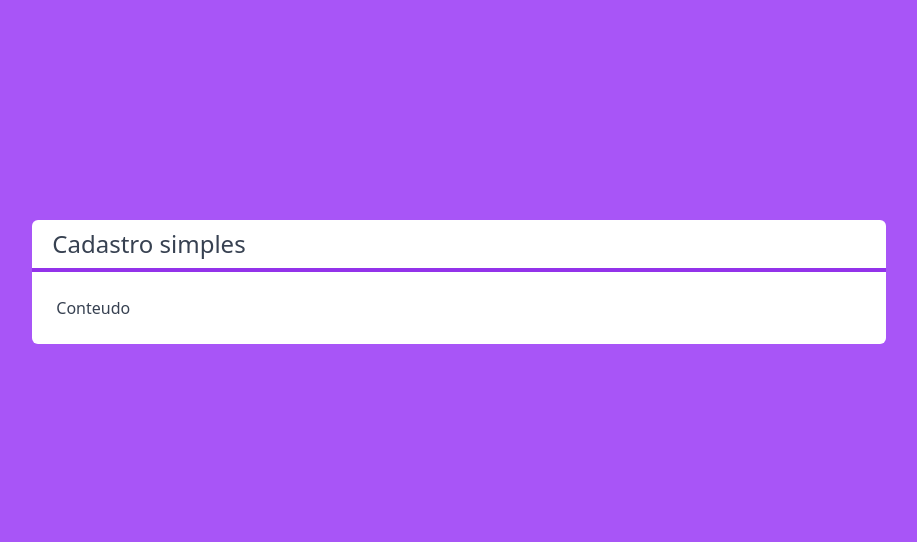
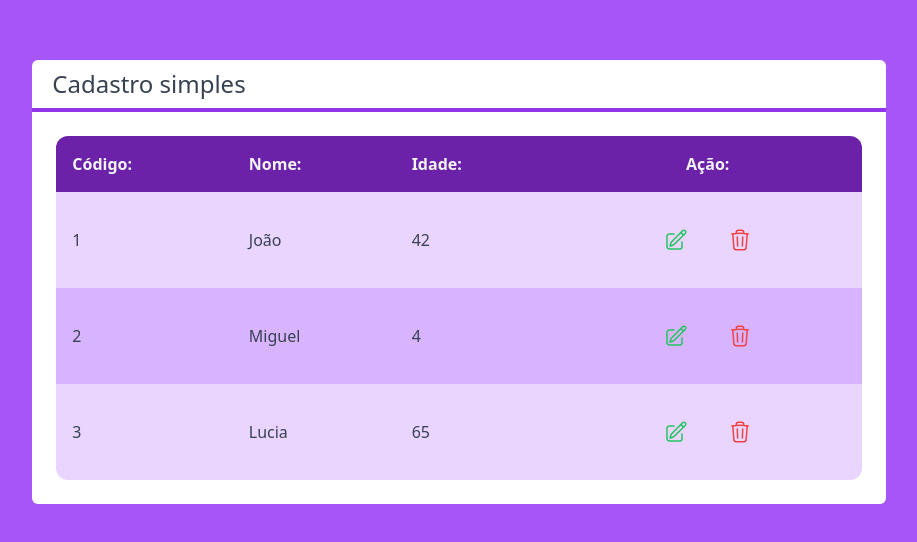
Before and after one commit to DevOpsAds/next-crud-prisma-tailwind-type.., a Next.js app: page / in a window 1280 px wide. Shown: the part 118-660 px from the top of the page, without its empty margins (181-1098 px from the left). Built offline with nearby package versions, Linux system fonts and the light colour scheme.

Commit message:
chore:componente tabela finalizado seguindo para componete botão

```diff
--- /dev/null
+++ b/src/components/Icones.tsx
@@ -0,0 +1,31 @@
+export const IconeEdicao = (
+  <svg
+    xmlns="http://www.w3.org/2000/svg"
+    fill="none"
+    viewBox="0 0 24 24"
+    strokeWidth={1.5}
+    stroke="currentColor"
+    className="w-6 h-6">
+    <path
+      strokeLinecap="round"
+      strokeLinejoin="round"
+      d="M16.862 4.487l1.687-1.688a1.875 1.875 0 112.652 2.652L10.582 16.07a4.5 4.5 0 01-1.897 1.13L6 18l.8-2.685a4.5 4.5 0 011.13-1.897l8.932-8.931zm0 0L19.5 7.125M18 14v4.75A2.25 2.25 0 0115.75 21H5.25A2.25 2.25 0 013 18.75V8.25A2.25 2.25 0 015.25 6H10"
+    />
+  </svg>
+);
+
+export const IconeLixo = (
+  <svg
+    xmlns="http://www.w3.org/2000/svg"
+    fill="none"
+    viewBox="0 0 24 24"
+    strokeWidth={1.5}
+    stroke="currentColor"
+    className="w-6 h-6">
+    <path
+      strokeLinecap="round"
+      strokeLinejoin="round"
+      d="M14.74 9l-.346 9m-4.788 0L9.26 9m9.968-3.21c.342.052.682.107 1.022.166m-1.022-.165L18.16 19.673a2.25 2.25 0 01-2.244 2.077H8.084a2.25 2.25 0 01-2.244-2.077L4.772 5.79m14.456 0a48.108 48.108 0 00-3.478-.397m-12 .562c.34-.059.68-.114 1.022-.165m0 0a48.11 48.11 0 013.478-.397m7.5 0v-.916c0-1.18-.91-2.164-2.09-2.201a51.964 51.964 0 00-3.32 0c-1.18.037-2.09 1.022-2.09 2.201v.916m7.5 0a48.667 48.667 0 00-7.5 0"
+    />
+  </svg>
+);
--- a/src/components/Tabela.tsx
+++ b/src/components/Tabela.tsx
@@ -1,36 +1,77 @@
-interface TabelaProps{
-    id:number;
-    nome:string;
-    email:string;
+import Cliente from "@/core/Cliente";
+import { IconeEdicao, IconeLixo } from "./Icones";
 
+interface TabelaProps {
+  clientes: Cliente[];
+  clienteSelecionado?: (Cliente: Cliente) => void;
+  excluirCliente?: (Cliente: Cliente) => void;
+}
 
+export default function Tabela(props: TabelaProps) {
+  const botoesAcao = props.clienteSelecionado || props.excluirCliente;
+  function renderizarCabecalho() {
+    return (
+      <tr className={`text-left `}>
+        <th className={`p-4`}>Código:</th>
+        <th className={`p-4`}>Nome:</th>
+        <th className={`p-4`}>Idade:</th>
+        {botoesAcao ? <th className={`text-center p-4`}>Ação:</th> : false}
+      </tr>
+    );
+  }
+
+  function renderizarClientes() {
+    return props.clientes?.map((cliente, i) => {
+      return (
+        <tr
+          key={cliente.id}
+          className={`${i % 2 === 0 ? "bg-purple-200" : "bg-purple-300"}`}>
+          <td className={`text-left p-4`}>{cliente.id}</td>
+          <td className={`text-left p-4`}>{cliente.nome}</td>
+          <td className={`text-left p-4`}>{cliente.idade}</td>
+          {renderizarBotoes(cliente)}
+        </tr>
+      );
+    });
+  }
+
+  function renderizarBotoes(cliente: Cliente) {
+    if (botoesAcao) {
+      return (
+        <td className="text-center p-4">
+          <button
+            onClick={() => {
+              props.clienteSelecionado?.(cliente);
+            }}
+            className="p-4 m-1 rounded-full  hover:bg-purple-50
+        text-green-500
+        ">
+            {IconeEdicao}
+          </button>
+          <button
+            onClick={() => {
+              props.excluirCliente?.(cliente);
+            }}
+            className="p-4 m-1 rounded-full  hover:bg-purple-50
+         text-red-500
+         ">
+            {IconeLixo}
+          </button>
+        </td>
+      );
+    } else {
+      false;
+    }
+  }
+
+  return (
+    <table className={` w-full overflow-hidden rounded-xl`}>
+      <thead
+        className={`bg-gradient-to-r from bg-purple-800 to-purple-200 text-gray-100
+        `}>
+        {renderizarCabecalho()}
+      </thead>
+      <tbody>{renderizarClientes()}</tbody>
+    </table>
+  );
 }
-export default function Tabela (props:TabelaProps){
-
-
-      const id=this.id;
-     const nome=this.nome;
-     const email=this.email;
-
-
-     construction Tabela (id,nome,email){
-
-       return (
-        <Tabela>
-            <hr>
-                <tr>id</tr>
-                <tr>nome</tr>
-                <tr>email</tr>
-
-            </hr>
-        </Tabela>
-
-        )
-
-
-
-     }
-
-
-
-}
--- a/src/components/Titulo.tsx
+++ b/src/components/Titulo.tsx
@@ -5,7 +5,7 @@ export default function Titulo(props: TituloProps) {
   return (
     <div className="flex flex-col justify-center">
       <h1 className="px-5 py-2 text-2xl">{props.children}</h1>
-      <hr className="border-2 border-purple-600" />
+      <hr className="border-2  bg-gradient-to-b border-purple-500 to border-purple-600" />
     </div>
   );
 }
--- /dev/null
+++ b/src/core/Cliente.ts
@@ -0,0 +1,25 @@
+export default class Cliente {
+  #idade: number;
+  #nome: string;
+  #id: string;
+
+  constructor(nome: string, idade: number, id: string = "") {
+    this.#idade = idade;
+    this.#nome = nome;
+    this.#id = id;
+  }
+
+  static vazio() {
+    return new Cliente("", 0);
+  }
+
+  get nome() {
+    return this.#nome;
+  }
+  get idade() {
+    return this.#idade;
+  }
+  get id() {
+    return this.#id;
+  }
+}
--- a/src/pages/index.tsx
+++ b/src/pages/index.tsx
@@ -1,12 +1,31 @@
 import Layout from "@/components/Layout";
+import Tabela from "@/components/Tabela";
+import Cliente from "@/core/Cliente";
 
 export default function Home() {
+  const clients = [
+    new Cliente("João", 42, "1"),
+    new Cliente("Miguel", 4, "2"),
+    new Cliente("Lucia", 65, "3"),
+  ];
+
+  function editarCliente(cliente: Cliente) {
+    console.log("comando selecionada " + cliente.nome);
+  }
+
+  function excluirCliente(cliente: Cliente) {
+    console.log("comando exclusão ativado " + cliente.nome);
+  }
+
   return (
     <div
       className="to flex flex-col h-screen items-center
     justify-center bg-purple-500 bg-gradient-to-r to-blue-600">
       <Layout titulo="Cadastro simples">
-        <span>Conteudo</span>
+        <Tabela
+          clientes={clients}
+          clienteSelecionado={editarCliente}
+          excluirCliente={excluirCliente}></Tabela>
       </Layout>
     </div>
   );
```
Also changed, not shown: tsconfig.json (+17 -5 lines), src/core/README.md (added).
